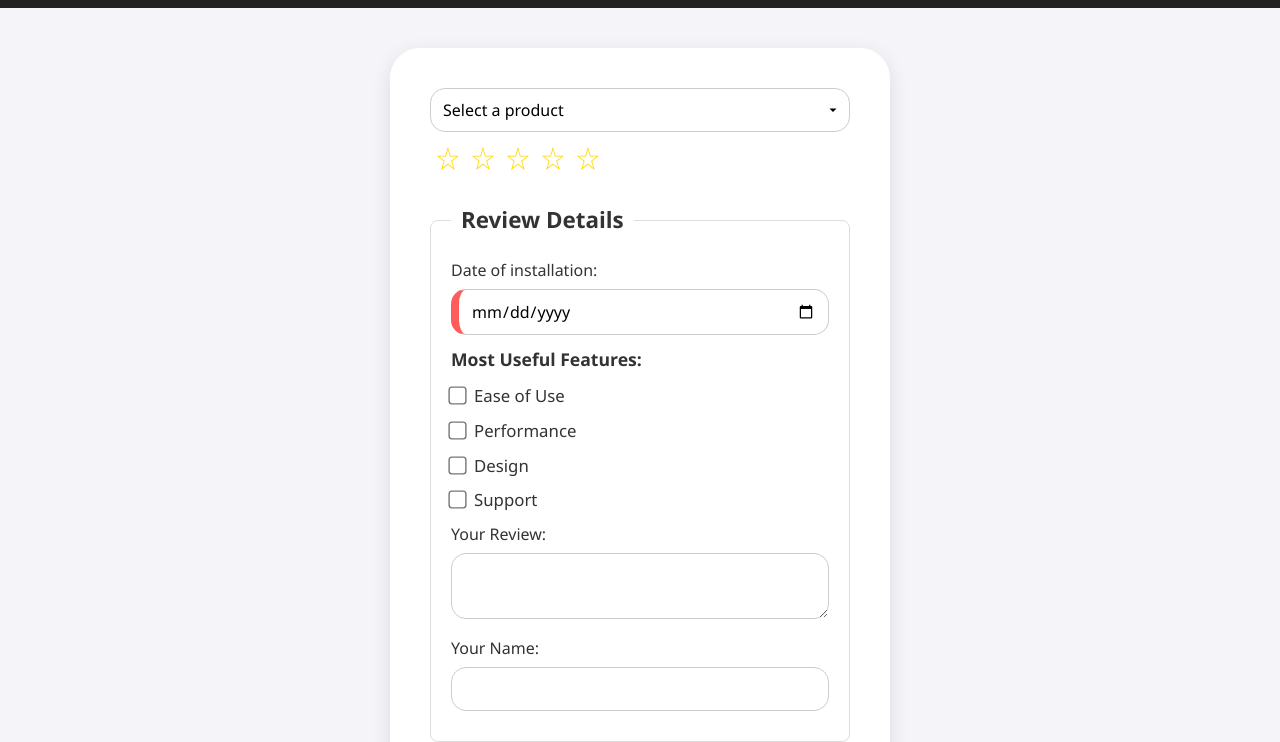
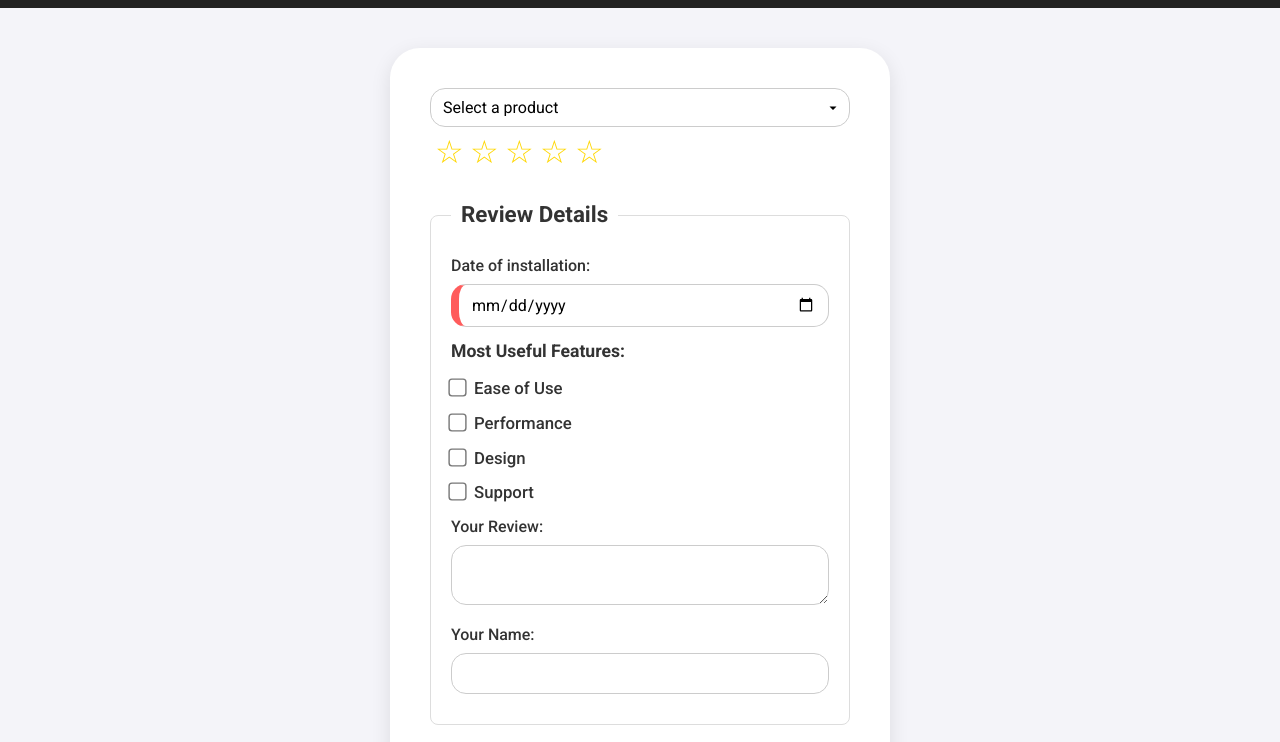
Before and after one commit to sebasss18/wdd131, a plain HTML site: page form.html in a window 1280 px wide. Shown: the part 83-825 px from the top of the page. Drawn offline with Linux system fonts and the light colour scheme.

Commit message:
fixing fonts

```diff
--- a/form.html
+++ b/form.html
@@ -8,6 +8,9 @@
     <meta name="author" content="Saul Sebastian Bernal Sotelo">
     <link rel="stylesheet" href="styles/form.css">
     <script src="scripts/form.js" defer></script>
+    <link rel="preconnect" href="https://fonts.googleapis.com">
+    <link rel="preconnect" href="https://fonts.gstatic.com" crossorigin>
+    <link href="https://fonts.googleapis.com/css2?family=Arimo:ital,wght@0,400..700;1,400..700&family=Bebas+Neue&family=Roboto:ital,wght@0,100..900;1,100..900&display=swap" rel="stylesheet">
 </head>
 <body>
     <header>
--- a/styles/form.css
+++ b/styles/form.css
@@ -3,7 +3,7 @@
     box-sizing: border-box;
     margin: 0;
     padding: 0;
-    font-family: 'Segoe UI', Tahoma, Geneva, Verdana, sans-serif;
+    font-family: 'Roboto', sans-serif;
 }
 
 /* header */
```
